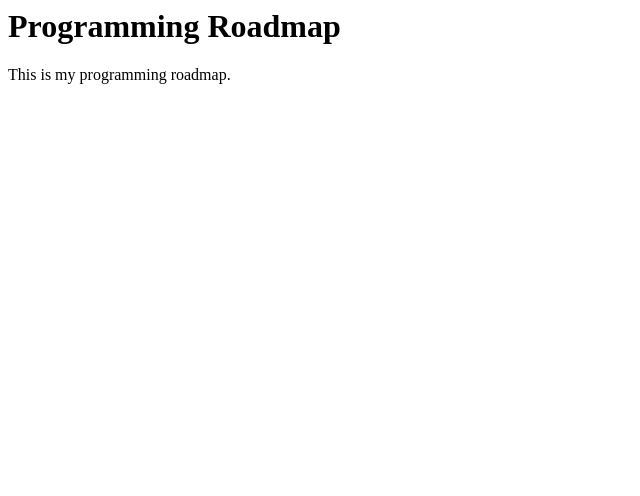
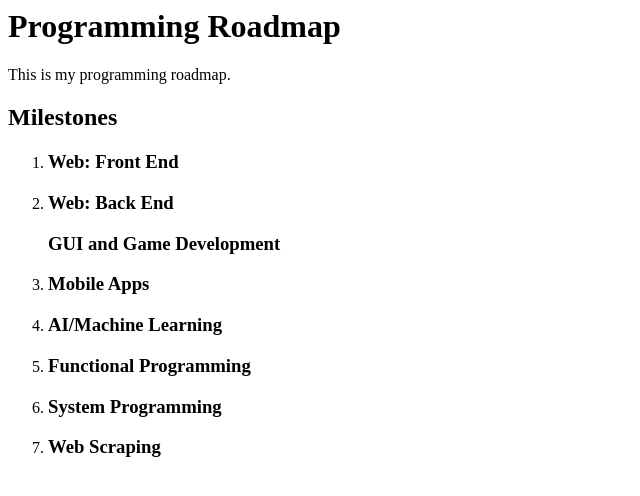
Before and after one commit to Tombytom/Programming-Roadmap, a plain HTML site: page index.html in a window 1280 px wide. Shown: the whole page, without its empty margins (0-640 px from the left). Drawn offline with Linux system fonts and the light colour scheme.

Commit message:
Created basic list of Programming Milestones.

```diff
--- a/index.html
+++ b/index.html
@@ -2,5 +2,30 @@
   <body>
     <h1>Programming Roadmap</h1>
     This is my programming roadmap.
+    <h2>Milestones</h2>
+    <ol>
+      <li>
+	<h3>Web: Front End</h3>
+      </li>
+      <li>
+	<h3>Web: Back End</h3>
+	<h3>GUI and Game Development</h3>
+      </li>
+      <li>
+	<h3>Mobile Apps</h3>
+      </li>
+      <li>
+	<h3>AI/Machine Learning</h3>
+      </li>
+      <li>
+	<h3>Functional Programming</h3>
+      </li>
+      <li>
+	<h3>System Programming</h3>
+      </li>
+      <li>
+	<h3>Web Scraping</h3>
+      </li>
+    </ol>
   </body>
 </html>
```
